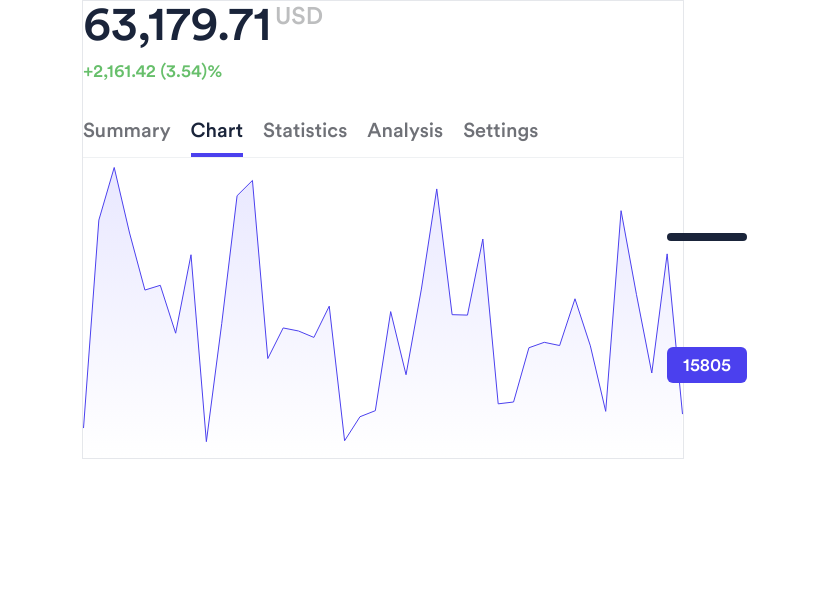
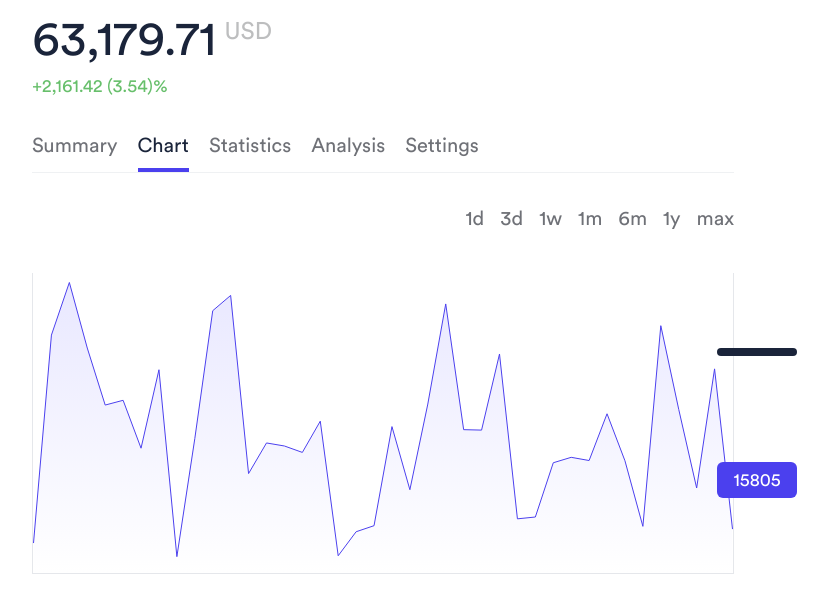
Before and after one commit to mausam-kumar/line-chart, a React (Vite) app: page / in a window 1280 px wide. Shown: the top 612 px of the page, without its empty margins (257-1085 px from the left). Built offline with nearby package versions, Linux system fonts and the light colour scheme.

Commit message:
Add date labels

```diff
--- a/src/App.tsx
+++ b/src/App.tsx
@@ -1,5 +1,5 @@
 import './App.css'
-import Menu from './components/Menu'
+import Menu, { DateRange } from './components/Menu'
 import Price from './components/Price'
 import RegisterChartComponent from './components/RegisterChartComponent'
 import TimeSeries from './components/TimeSeries'
@@ -7,10 +7,11 @@ import TimeSeries from './components/TimeSeries'
 function App() {
 
   return (
-    <div className='flex justify-center w-full'>
-      <div className='border w-fit'>
+    <div className='flex justify-center w-full py-4'>
+      <div className='w-fit'>
         <Price />
         <Menu />
+        <DateRange />
         <RegisterChartComponent>
           <TimeSeries />
         </RegisterChartComponent>
--- a/src/components/Menu.tsx
+++ b/src/components/Menu.tsx
@@ -1,6 +1,6 @@
 import { useState } from "react";
 
-const MenuItem = ({ label, handleClick, selected }: { label: string, handleClick: () => void, selected: string }) => {
+const MenuItem = ({ label, handleClick, selected }: { label: string, handleClick?: () => void, selected: string }) => {
     const isActive = selected === label;
     return <div className="w-fit relative">
         <button onClick={handleClick} className={`font-circularStd text-xl ${isActive ? "text-black1" : "text-gray2"}`}>{label}</button>
@@ -9,6 +9,8 @@ const MenuItem = ({ label, handleClick, selected }: { label: string, handleClick
 };
 
 const List = ["Summary", "Chart", "Statistics", "Analysis", "Settings"]
+
+const format = ["1d", "3d", "1w", "1m", "6m", "1y", "max"]
 
 const Menu = () => {
     const [selected, setSelected] = useState("Chart")
@@ -30,4 +32,19 @@ const Menu = () => {
     </div>
 };
 
+export const DateRange = () => {
+
+    return <div className="flex justify-end w-full gap-x-4 mt-8">
+        {
+            format.map((label) => {
+                return <MenuItem
+                    label={label}
+                    key={label}
+                    selected=""
+                />
+            })
+        }
+    </div>
+};
+
 export default Menu
--- a/src/components/TimeSeries.tsx
+++ b/src/components/TimeSeries.tsx
@@ -40,7 +40,7 @@ const TimeSeries = () => {
         ],
     };
 
-    return <div className="relative">
+    return <div className="relative mt-10 border-b border-x">
         <p className="absolute top-1/4 w-20 text-center -right-16 z-10 text-white rounded-md px-2 py-1 text-lg bg-black1 font-circularStd" id="hoveredValue"></p>
         <p className="absolute bottom-1/4 w-20 text-center -right-16 z-10 text-white rounded-md px-2 py-1 text-lg bg-blue1 font-circularStd" id="hoveredValue">{randomNumbers[randomNumbers.length - 1]}</p>
         <LineChart ref={chartRef}
--- a/src/hooks/useGetChartOptions.tsx
+++ b/src/hooks/useGetChartOptions.tsx
@@ -87,7 +87,7 @@ const useGetChartOption = () => {
                 grid: {
                     display: false,
                 },
-                display: false,
+                display: false
             },
             y: {
                 grid: {
--- a/src/hooks/useGetConfig.ts
+++ b/src/hooks/useGetConfig.ts
@@ -19,7 +19,7 @@ const useGetConfig = () => {
     }, [])
 
     const height = 300;
-    const width = 600;
+    const width = 700;
 
     return { labels, randomNumbers, height, width }
 };
--- a/src/index.css
+++ b/src/index.css
@@ -5,5 +5,5 @@
 
 @font-face {
   font-family: "CircularStd";
-  src: url("/fonts/CircularStd-Medium.ttf");
+  src: url("/fonts/CircularStd-Book.ttf");
 }
```
Also changed, not shown: public/fonts/CircularStd-Book.ttf (added).
